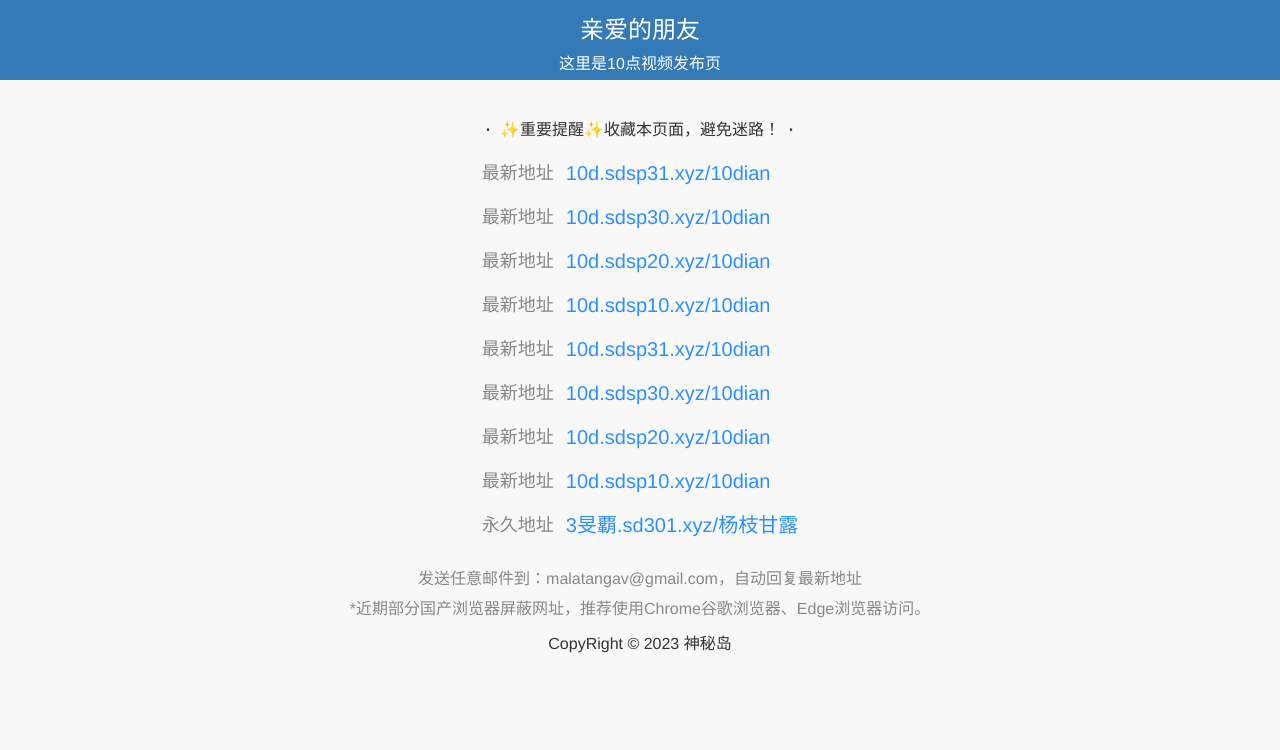
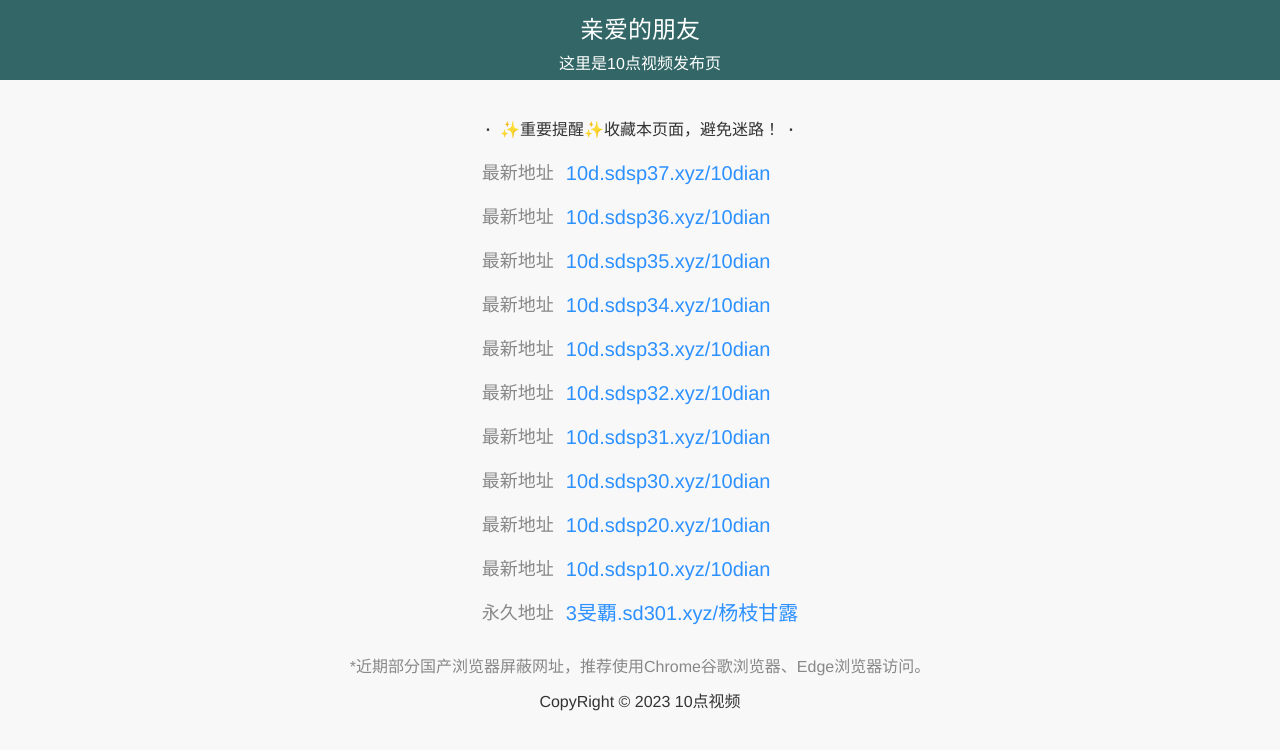
Before and after one commit to dizi10/10, a plain HTML site: page index.html in a window 1280 px wide. Drawn offline with Linux system fonts and the light colour scheme.

Commit message:
Update index.html

```diff
--- a/index.html
+++ b/index.html
@@ -12,7 +12,7 @@
         <style>
             *{margin:0;padding:0}
             body{font-size:18px;font-family:Droid Sans,Helvetica,Arial;color:#333;text-align:center;background:#f8f8f8}
-            .top{height:60px;padding:10px 0;background:#337ab7}
+            .top{height:60px;padding:10px 0;background:#366}
             .f24{font-size:24px;line-height:40px;color:#fff}
             .f16{font-size:16px;color:#fff}
             .main{padding:30px 0}
@@ -38,19 +38,20 @@
 		<div class="main">
             <div class="x2"><b>·</b>&nbsp;&nbsp;✨重要提醒✨收藏本页面，避免迷路！&nbsp;&nbsp;<b>·</b></div>
             <table class="xianlu">
-	<tr><th>最新地址&nbsp;&nbsp;</th><td><a href="https://10d.sdsp31.xyz/10dian"target="_blank" rel="external nofollow noopener" >10d.sdsp31.xyz/10dian</a></td></tr>
-                <tr><th>最新地址&nbsp;&nbsp;</th><td><a href="https://10d.sdsp30.xyz/10dian" target="_blank" rel="external nofollow noopener" >10d.sdsp30.xyz/10dian</a></td></tr>
-                <tr><th>最新地址&nbsp;&nbsp;</th><td><a href="https://10d.sdsp20.xyz/10dian" target="_blank" rel="external nofollow noopener" >10d.sdsp20.xyz/10dian</a></td></tr>
-                <tr><th>最新地址&nbsp;&nbsp;</th><td><a href="https://10d.sdsp32.xyz/10dian" target="_blank" rel="external nofollow noopener" >10d.sdsp10.xyz/10dian</a></td></tr>
-	<tr><th>最新地址&nbsp;&nbsp;</th><td><a href="https://10d.sdsp31.xyz/10dian"target="_blank" rel="external nofollow noopener" >10d.sdsp31.xyz/10dian</a></td></tr>
+		<tr><th>最新地址&nbsp;&nbsp;</th><td><a href="https://10d.sdsp37.xyz/10dian"target="_blank" rel="external nofollow noopener" >10d.sdsp37.xyz/10dian</a></td></tr>
+                <tr><th>最新地址&nbsp;&nbsp;</th><td><a href="https://10d.sdsp36.xyz/10dian" target="_blank" rel="external nofollow noopener" >10d.sdsp36.xyz/10dian</a></td></tr>
+	        <tr><th>最新地址&nbsp;&nbsp;</th><td><a href="https://10d.sdsp35.xyz/10dian"target="_blank" rel="external nofollow noopener" >10d.sdsp35.xyz/10dian</a></td></tr>
+                <tr><th>最新地址&nbsp;&nbsp;</th><td><a href="https://10d.sdsp34.xyz/10dian" target="_blank" rel="external nofollow noopener" >10d.sdsp34.xyz/10dian</a></td></tr>
+                <tr><th>最新地址&nbsp;&nbsp;</th><td><a href="https://10d.sdsp33.xyz/10dian" target="_blank" rel="external nofollow noopener" >10d.sdsp33.xyz/10dian</a></td></tr>
+                <tr><th>最新地址&nbsp;&nbsp;</th><td><a href="https://10d.sdsp32.xyz/10dian" target="_blank" rel="external nofollow noopener" >10d.sdsp32.xyz/10dian</a></td></tr>
+	        <tr><th>最新地址&nbsp;&nbsp;</th><td><a href="https://10d.sdsp31.xyz/10dian"target="_blank" rel="external nofollow noopener" >10d.sdsp31.xyz/10dian</a></td></tr>
                 <tr><th>最新地址&nbsp;&nbsp;</th><td><a href="https://10d.sdsp30.xyz/10dian" target="_blank" rel="external nofollow noopener" >10d.sdsp30.xyz/10dian</a></td></tr>
                 <tr><th>最新地址&nbsp;&nbsp;</th><td><a href="https://10d.sdsp20.xyz/10dian" target="_blank" rel="external nofollow noopener" >10d.sdsp20.xyz/10dian</a></td></tr>
                 <tr><th>最新地址&nbsp;&nbsp;</th><td><a href="https://10d.sdsp10.xyz/10dian" target="_blank" rel="external nofollow noopener" >10d.sdsp10.xyz/10dian</a></td></tr>
                 <tr><th>永久地址&nbsp;&nbsp;</th><td><a href="https://3旻覇.sd301.xyz/杨枝甘露" target="_blank" rel="external nofollow noopener" >3旻覇.sd301.xyz/杨枝甘露</a></td></tr>
             </table>
-            <div class="youliana">发送任意邮件到：malatangav@gmail.com，自动回复最新地址</div>
 	     <div class="youliana">*近期部分国产浏览器屏蔽网址，推荐使用Chrome谷歌浏览器、Edge浏览器访问。</div>
-            <div class="des">CopyRight © 2023 神秘岛</div>
+            <div class="des">CopyRight © 2023 10点视频</div>
         </div>
 
 </html>
```
